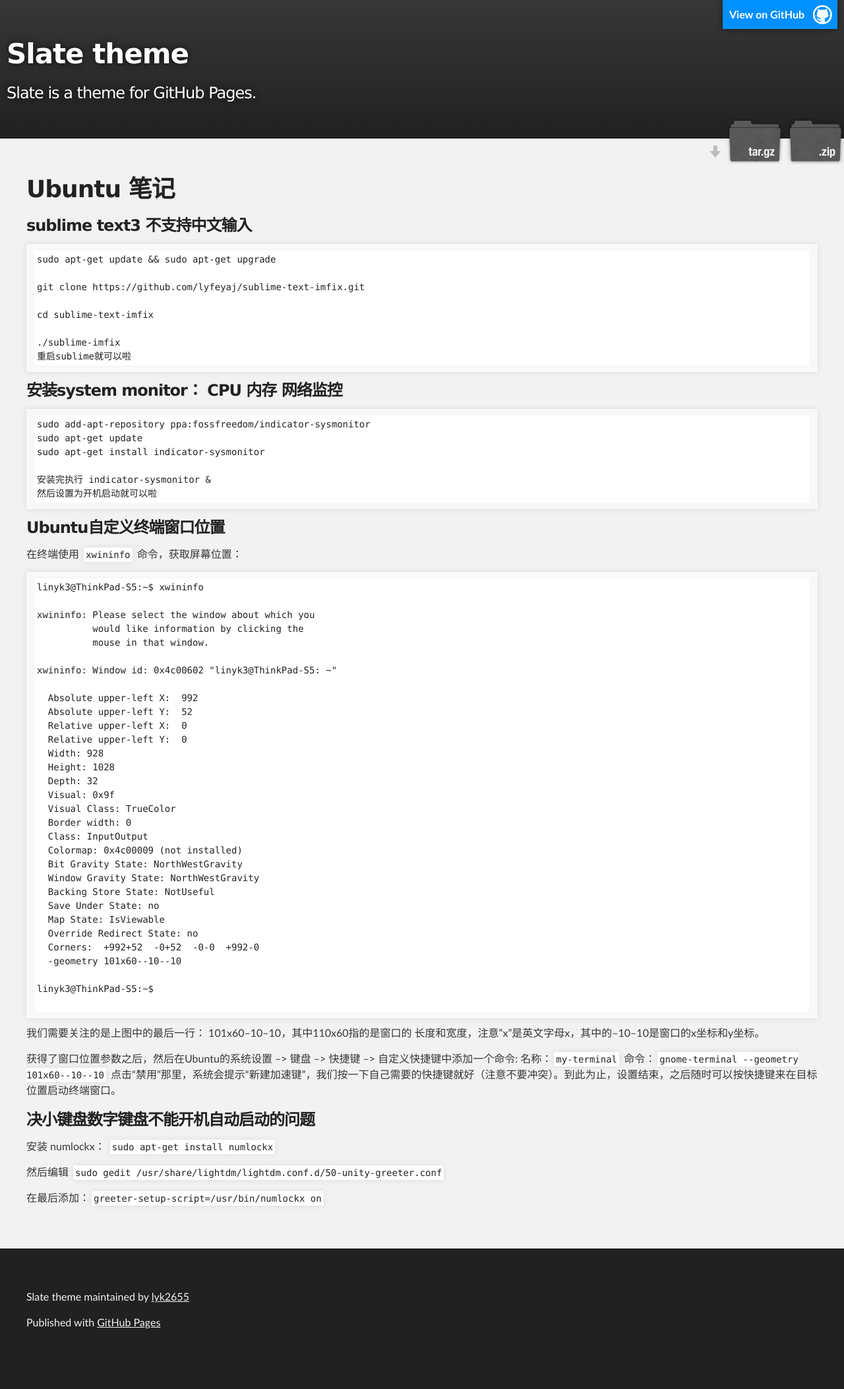
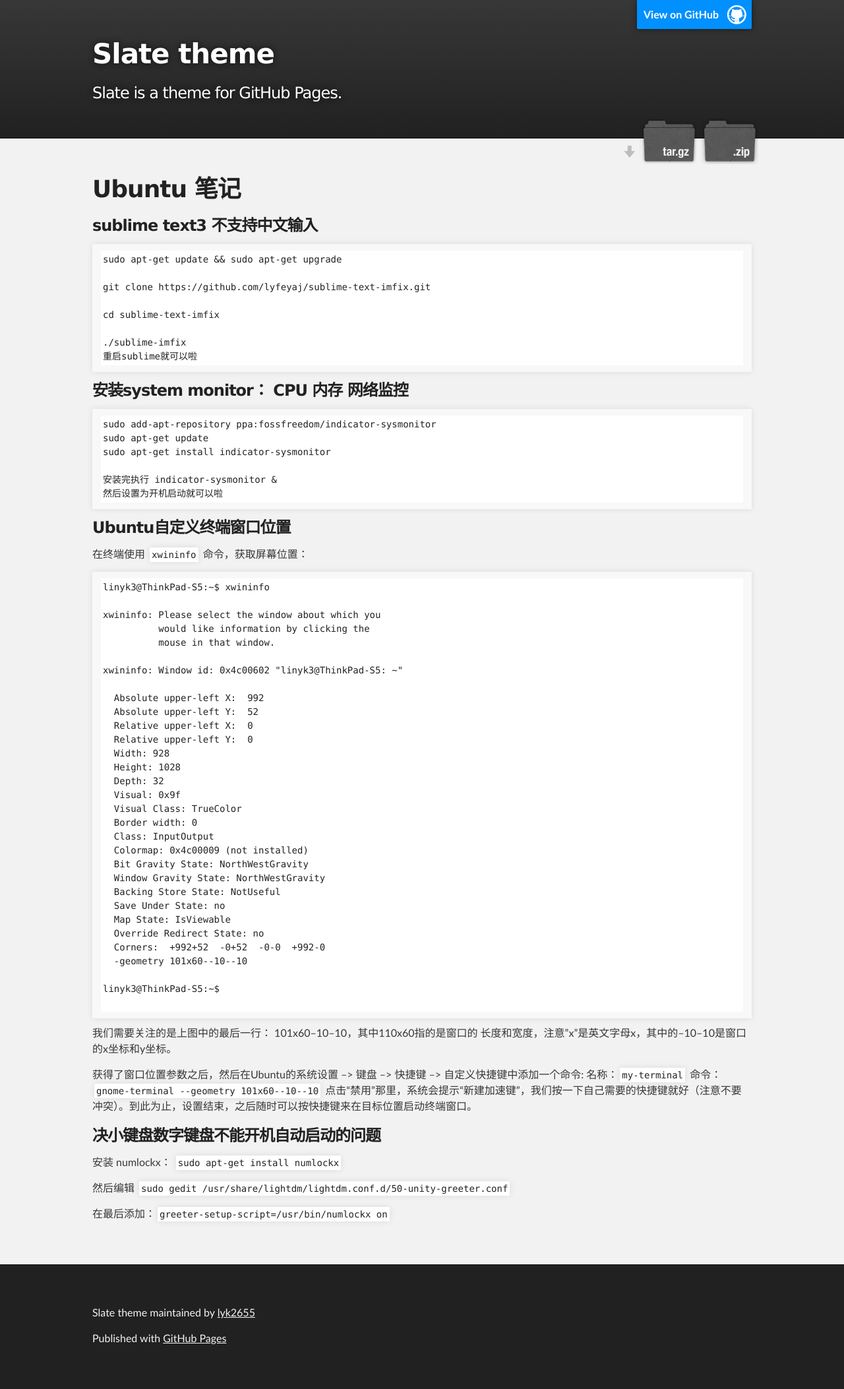
Before and after one commit to lyk2655/hello-world, a Jekyll site: the page built from index.md, in a window 1280 px wide. Shown: the whole page at 66% size. Built offline with Jekyll 4.4.1, drawn with Linux system fonts in a browser that asks for light colours; our own code applies the rules of GitHub Pages for plain Markdown files; before the commit the page ends 2082 px from its top, so only the background shows below that.

Commit message:
改变页面显示长度 inner 1000“

```diff
--- a/_sass/jekyll-theme-slate.scss
+++ b/_sass/jekyll-theme-slate.scss
@@ -262,7 +262,7 @@ Full-Width Styles
 
 .inner {
   position: relative;
-  max-width: 1640px;
+  max-width: 1000px;
   padding: 50px 40px;
   margin: 0 auto;
 }
```
